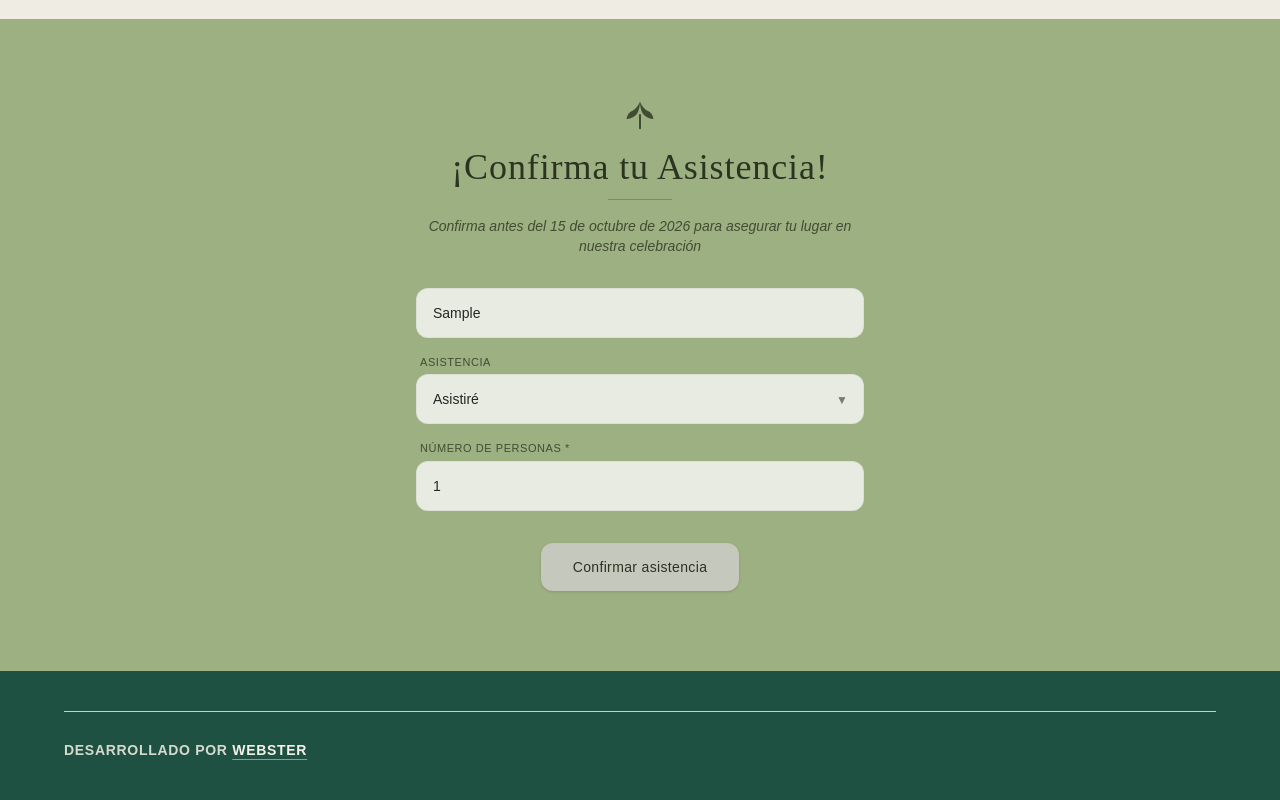
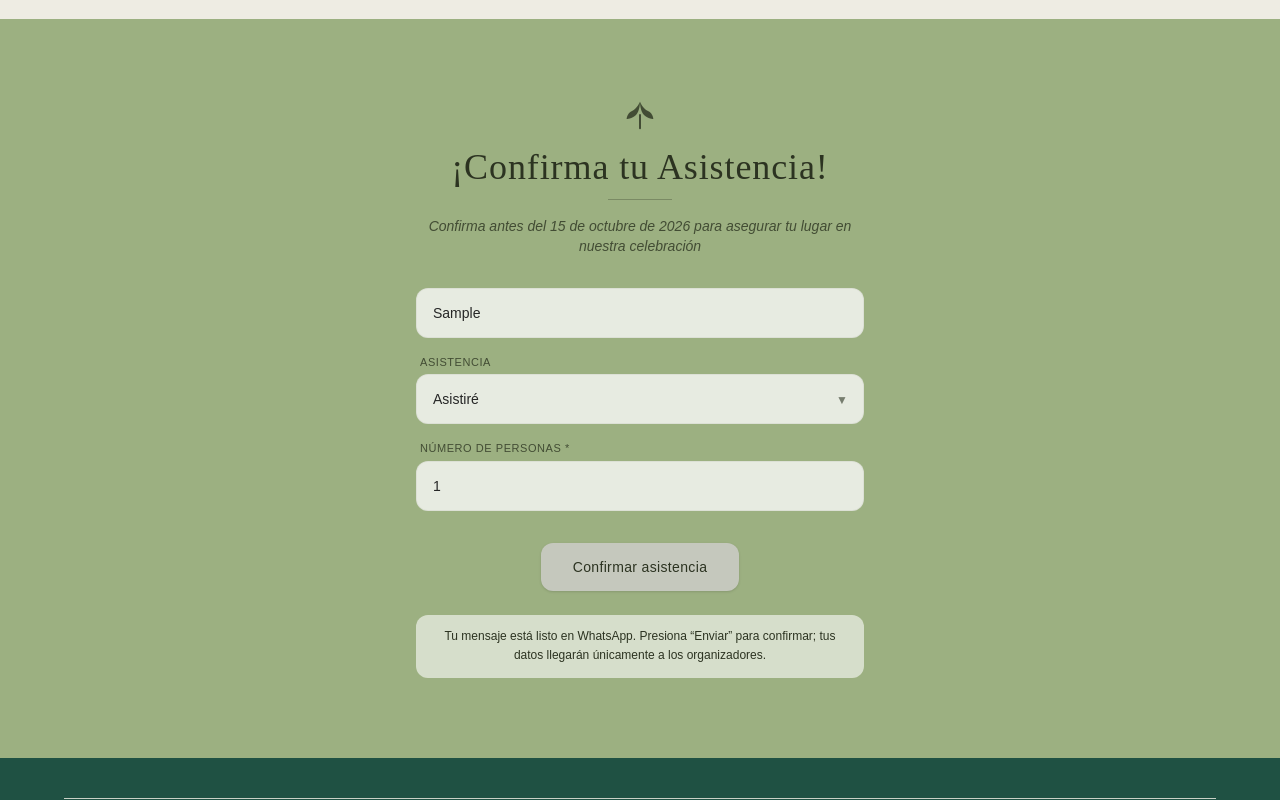
Before and after one commit to Hilariordz/invitacion, a React (Vite) app: page / in a window 1280 px wide. Both pictures are taken after typing "Sample" into the empty fields and a click on the button "Confirmar asistencia". Shown: the part 4048-4848 px from the top of the page. Built offline with nearby package versions, Linux system fonts and the light colour scheme.

Commit message:
feat: agregar mensaje de confirmación para el envío de datos en WhatsApp

```diff
--- a/src/components/Rsvp.jsx
+++ b/src/components/Rsvp.jsx
@@ -11,6 +11,7 @@ export default function Rsvp({
     attendance: 'Asistiré',
     guests: '1'
   });
+  const [messageOpened, setMessageOpened] = useState(false);
 
   const handleChange = (e) => {
     setFormData({
@@ -33,6 +34,8 @@ export default function Rsvp({
       const whatsappUrl = `https://wa.me/${recipient}?text=${encodeURIComponent(message)}`;
       window.open(whatsappUrl, '_blank');
     });
+
+    setMessageOpened(true);
   };
 
   return (
@@ -121,6 +124,13 @@ export default function Rsvp({
             </button>
           </div>
         </form>
+
+        {messageOpened && (
+          <p className="mt-6 rounded-xl bg-[#f0f2eb]/70 px-4 py-3 text-xs leading-relaxed text-[#2c3321]">
+            Tu mensaje está listo en WhatsApp. Presiona “Enviar” para confirmar;
+            tus datos llegarán únicamente a los organizadores.
+          </p>
+        )}
       </motion.div>
     </section>
   );
```
